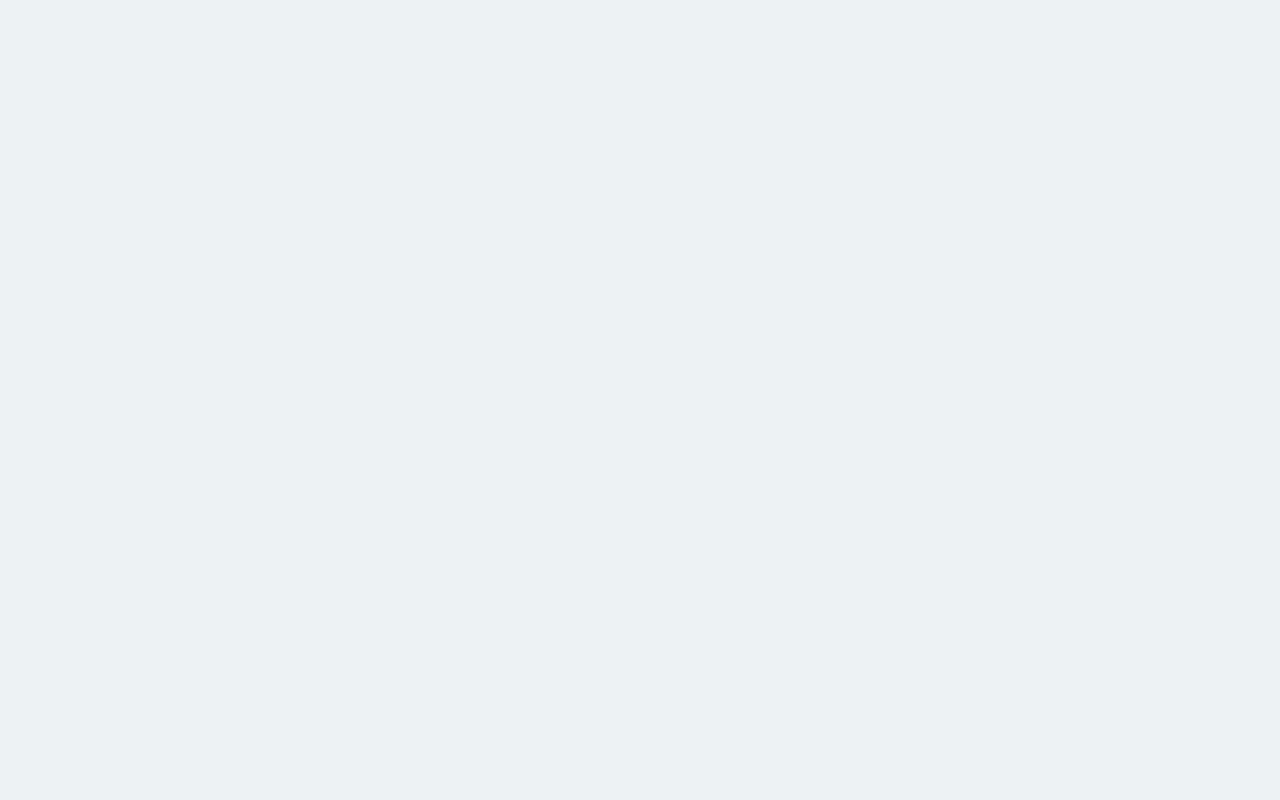
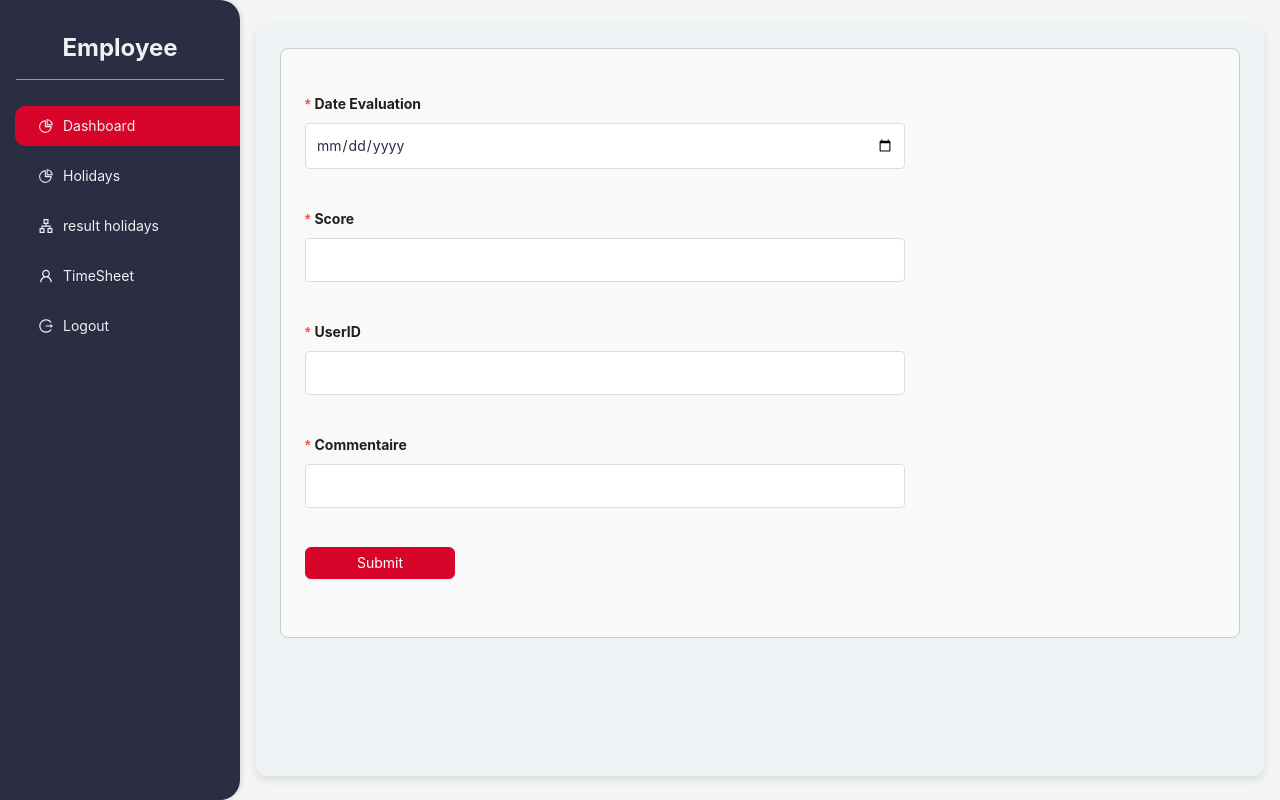
Before and after one commit to feriel568/RH_management_app, a React (Create React App) app in the folder frontend/: page /evaluation in a window 1280 px wide. Before the commit this address had no page. Built offline with nearby package versions, Linux system fonts and the light colour scheme.

Commit message:
add evaluation

```diff
--- a/frontend/src/App.js
+++ b/frontend/src/App.js
@@ -15,6 +15,7 @@ import CreateTimeSheet from './pages/CreateTimeSheet';
 import Addreports from './pages/Addreports';
 import Listreports from './pages/Listreports';
 import Updatereports from './pages/Updatereports';
+import Evaluation from './pages/Evaluation';
 
 function App() {
   return (
@@ -36,6 +37,7 @@ function App() {
         <Route path="/addreports" element={<Addreports />} />
         <Route path="/listReports" element={<Listreports />} />
         <Route path="/updatee/:id" element={<Updatereports />} /> {/* Corrected here */}
+        <Route path="/evaluation" element={<Evaluation />} />
 
       </Routes>
     </Router>
--- a/frontend/src/components/SideBarAdmin.js
+++ b/frontend/src/components/SideBarAdmin.js
@@ -75,6 +75,11 @@ function SideBarAdmin() {
           </Menu.Item>
           <Menu.Item key="6" icon={<FileOutlined />} style={menuItemStyle}>
           <NavLink to="/timesheets">Timesheets</NavLink>
+
+          </Menu.Item>
+          <Menu.Item key="8" icon={<FileOutlined />} style={menuItemStyle}>
+          <NavLink to="/evaluation">Evaluation</NavLink>
+
           </Menu.Item>
 
           {/* Logout Menu Item */}
--- /dev/null
+++ b/frontend/src/pages/Evaluation.js
@@ -0,0 +1,164 @@
+import axios from 'axios';
+import React from 'react';
+import { Layout, Form, Input, Button, message } from 'antd';
+import SideBarEmployee from '../components/SideBarEmployee';
+import '../styles/conge.css';
+
+const { Content } = Layout;
+
+class Evaluation extends React.Component {
+  state = {
+    evaluation: {
+      dateevaluation: '',
+      score: '',
+      commentaire: '',
+      userId: '',
+    },
+  };
+
+  // Handlers for form fields
+  handledateevaluation = (e) => {
+    this.setState({
+      evaluation: {
+        ...this.state.evaluation,  // Fix: Use lowercase "evaluation"
+        dateevaluation: e.target.value,
+      },
+    });
+  };
+
+  handlescore = (e) => {
+    this.setState({
+      evaluation: {
+        ...this.state.evaluation,  // Fix: Use lowercase "evaluation"
+        score: e.target.value,
+      },
+    });
+  };
+
+  handlecommentaire = (e) => {
+    this.setState({
+      evaluation: {
+        ...this.state.evaluation,  // Fix: Use lowercase "evaluation"
+        commentaire: e.target.value,
+      },
+    });
+  };
+
+  handleuserId = (e) => {
+    this.setState({
+      evaluation: {
+        ...this.state.evaluation,  // Fix: Use lowercase "evaluation"
+        userId: e.target.value,
+      },
+    });
+  };
+
+  handleSubmit = (e) => {
+
+
+    // Log the state to verify the data before submission
+    console.log('Submitting evaluation:', this.state.evaluation);
+
+    axios
+      .post('http://localhost:4005/evaluation', this.state.evaluation)
+      .then((response) => {
+        console.log(response.data);
+        // Show success message
+        message.success('Evaluation submitted successfully!');
+        // Redirect to employee dashboard
+        window.location.href = 'http://localhost:3000/departments';
+      })
+      .catch((error) => {
+        console.error('There was an error!', error);
+        message.error('Failed to submit evaluation');
+      });
+  };
+
+  render() {
+    const containerFlex = {
+      display: 'flex',
+    };
+
+    const formContainerStyle = {
+      maxHeight: '600px',
+      overflowY: 'auto',
+      padding: '24px',
+      backgroundColor: '#f9f9f9',
+      borderRadius: '8px',
+      border: '1px solid #ccc',
+    };
+
+    const contentStyle = {
+      margin: '24px 16px',
+      padding: '24px',
+      backgroundColor: '#EDF2F4',
+      borderRadius: '10px',
+      boxShadow: '0 4px 8px rgba(0, 0, 0, 0.1)',
+    };
+
+    const formStyle = {
+      maxWidth: '600px',
+      marginTop: '20px',
+    };
+
+    return (
+      <div className="container" style={containerFlex}>
+        <div className="sidebar">
+          <SideBarEmployee />
+        </div>
+
+        <Layout className="site-layout">
+          <Content style={contentStyle}>
+            <div style={formContainerStyle}>
+              <Form name="evaluationForm" layout="vertical" style={formStyle} onFinish={this.handleSubmit}>
+                <Form.Item
+                  label="Date Evaluation"
+                  name="dateevaluation"
+                  rules={[{ required: true, message: 'Please select an evaluation date' }]}
+                >
+                  <Input type="date" onChange={this.handledateevaluation} />
+                </Form.Item>
+
+                <Form.Item
+                  label="Score"
+                  name="score"
+                  rules={[{ required: true, message: 'Please enter the score' }]}
+                >
+                  <Input type="number" onChange={this.handlescore} />
+                </Form.Item>
+
+                <Form.Item
+                  label="UserID"
+                  name="userId"
+                  rules={[{ required: true, message: 'Please enter the user ID' }]}
+                >
+                  <Input type="number" onChange={this.handleuserId} />
+                </Form.Item>
+
+                <Form.Item
+                  label="Commentaire"
+                  name="commentaire"
+                  rules={[{ required: true, message: 'Please enter a comment' }]}
+                >
+                  <Input type="text" onChange={this.handlecommentaire} />
+                </Form.Item>
+
+                <Form.Item>
+                  <Button
+                    type="primary"
+                    htmlType="submit"
+                    style={{ width: '150px', marginBottom: '10px' }}
+                  >
+                    Submit
+                  </Button>
+                </Form.Item>
+              </Form>
+            </div>
+          </Content>
+        </Layout>
+      </div>
+    );
+  }
+}
+
+export default Evaluation;
```
